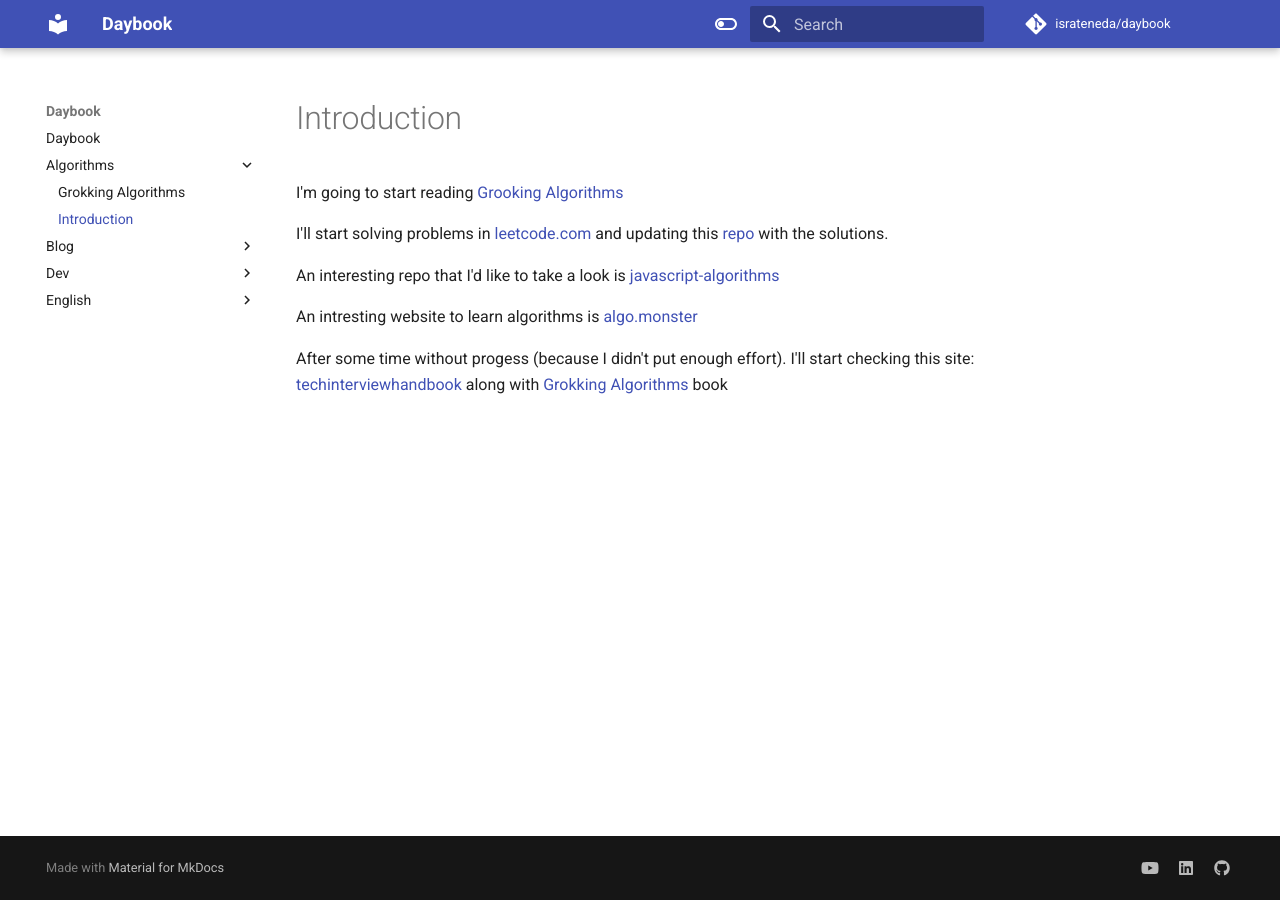
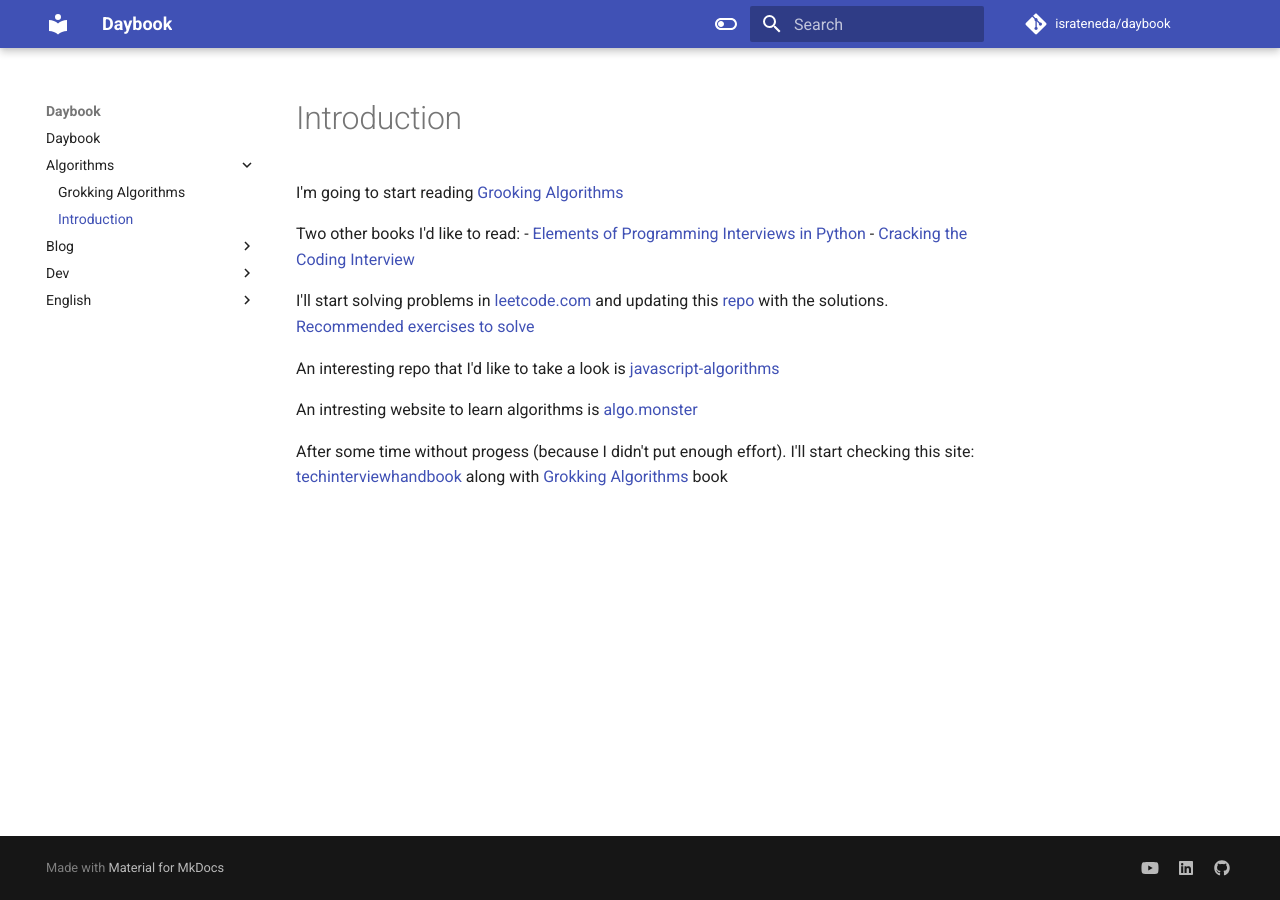
Before and after one commit to israteneda/daybook, an MkDocs documentation site: the page built from docs/algorithms/introduction.md, in a window 1280 px wide. Built offline with MkDocs 1.6.1 and Material for MkDocs 9.7.7, drawn with Linux system fonts in a browser that asks for light colours; comment, search, counter and statistics services are not loaded.

Commit message:
add more books for practicing algos

```diff
--- a/docs/algorithms/introduction.md
+++ b/docs/algorithms/introduction.md
@@ -1,6 +1,10 @@
 I'm going to start reading [Grooking Algorithms](https://learning.oreilly.com/library/view/grokking-algorithms/9781617292231)
 
-I'll start solving problems in [leetcode.com](https://leetcode.com/) and updating this [repo](https://github.com/israteneda/algorithms) with the solutions.
+Two other books I'd like to read:
+ - [Elements of Programming Interviews in Python](https://www.amazon.com/Elements-Programming-Interviews-Python-Insiders-ebook-dp-B09X5D8NDY/dp/B09X5D8NDY/ref=mt_other?_encoding=UTF8&me=&qid=)
+ - [Cracking the Coding Interview](https://www.amazon.com/Cracking-Coding-Interview-Programming-Questions/dp/0984782850)
+
+I'll start solving problems in [leetcode.com](https://leetcode.com/) and updating this [repo](https://github.com/israteneda/algorithms) with the solutions. [Recommended exercises to solve](https://www.techinterviewhandbook.org/grind75)
 
 An interesting repo that I'd like to take a look is [javascript-algorithms](https://github.com/trekhleb/javascript-algorithms)
 
```
